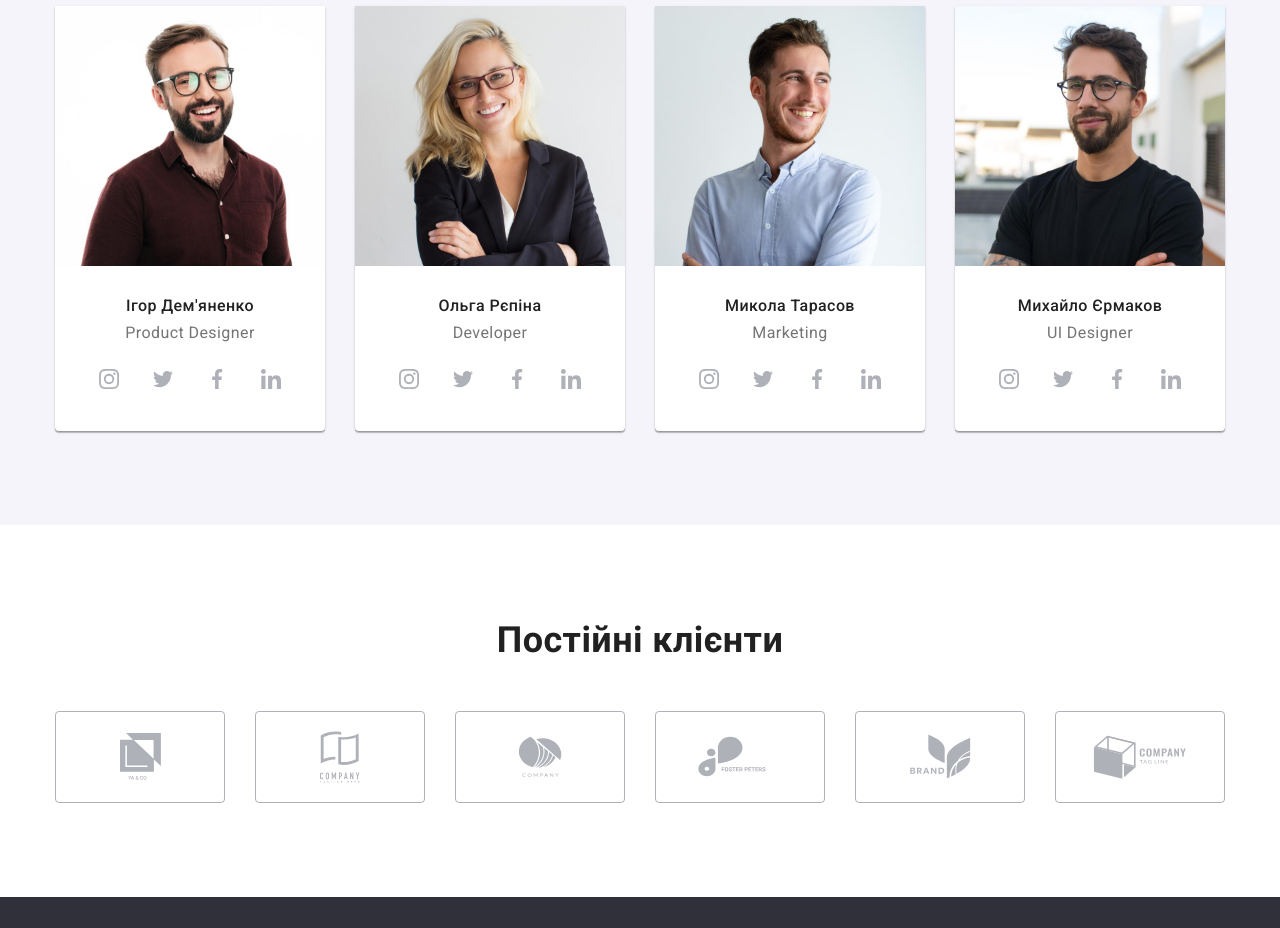
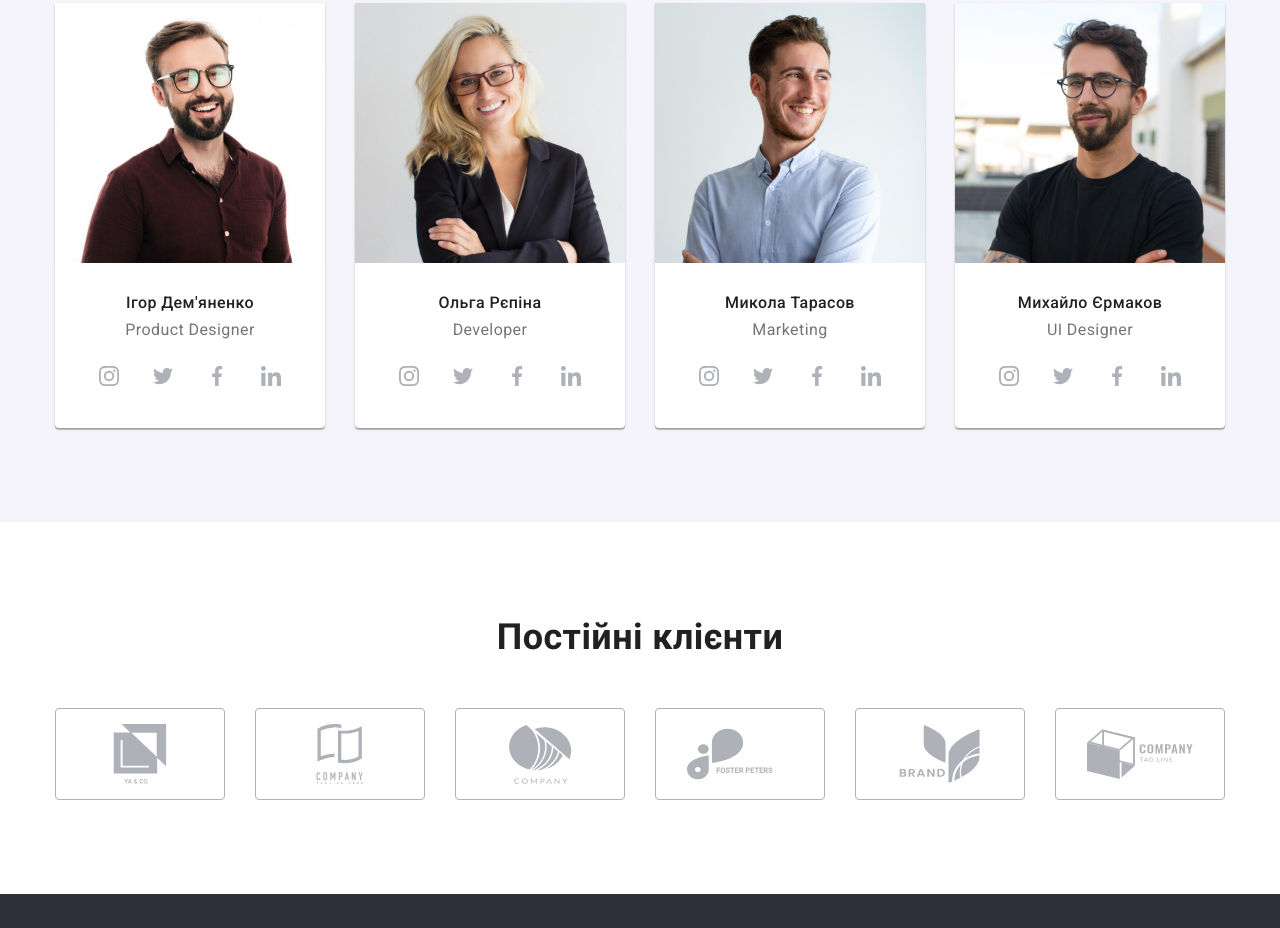
Before and after one commit to sergii-borodin/goit-markup-hw-04, a plain HTML site: page index.html in a window 1280 px wide. Shown: the part 1784-2712 px from the top of the page. Drawn offline with nearby package versions, Linux system fonts and the light colour scheme.

Commit message:
fixed errors in css and html

```diff
--- a/css/styles.css
+++ b/css/styles.css
@@ -150,6 +150,7 @@ body {
   padding-top: 32px;
   padding-bottom: 32px;
   display: flex;
+  align-items: center;
 }
 
 .contacts-icon {
@@ -225,11 +226,12 @@ body {
 }
 
 .feature {
-  /* max-width: 270px; */
-  padding: 25px 100px;
+  height: 120px;
   background-color: var(--accent-bg-color);
-  display: block;
+  display: flex;
   margin-bottom: 30px;
+  align-items: center;
+  justify-content: center;
 }
 
 .feature-icon {
@@ -282,8 +284,12 @@ body {
 }
 
 .team-item {
-  --item: 4;
   flex-basis: calc((100% - var(--indent) * (var(--item) - 1)) / var(--item));
+  background-color: var(--light-bg-color);
+  box-shadow: 0px 1px 3px rgba(0, 0, 0, 0.12), 0px 1px 1px rgba(0, 0, 0, 0.14),
+    0px 2px 1px rgba(0, 0, 0, 0.2);
+  border-radius: 0px 0px 4px 4px;
+  padding-bottom: 30px;
 }
 
 .team-titel {
@@ -291,14 +297,6 @@ body {
   font-size: 36px;
   line-height: calc(42 / 36);
   text-align: center;
-}
-
-.employers-card {
-  background-color: var(--light-bg-color);
-  box-shadow: 0px 1px 3px rgba(0, 0, 0, 0.12), 0px 1px 1px rgba(0, 0, 0, 0.14),
-    0px 2px 1px rgba(0, 0, 0, 0.2);
-  border-radius: 0px 0px 4px 4px;
-  padding-bottom: 30px;
 }
 
 .employees {
--- a/index.html
+++ b/index.html
@@ -161,13 +161,10 @@
           <h2 class="team-titel titel">Наша команда</h2>
           <ul class="team list">
             <li class="team-item">
-              <div class="employers-card">
               <img src="./img/img.jpg" alt="партрет дізайнера" width="270" />
               <div class="team-card">
                 <h3 class="team-name">Ігор Дем'яненко</h3>
                 <p class="team-profession">Product Designer</p>
-                </div>
-                <div class="team-social social">
                 <ul class="social-list list">
                   <li class="social-item">
                     <a
@@ -231,10 +228,8 @@
                   </li>
                 </ul>
               </div>
-              </div>
             </li>
             <li class="team-item">
-              <div class="employers-card">
               <img
                 src="./img/img(1).jpg"
                 alt="партрет фронтент дивелопа"
@@ -243,8 +238,6 @@
               <div class="team-card">
                 <h3 class="team-name">Ольга Рєпіна</h3>
                 <p class="team-profession">Developer</p>
-                </div>
-                <div class="team-social social">
                 <ul class="social-list list">
                   <li class="social-item">
                     <a
@@ -308,10 +301,8 @@
                   </li>
                 </ul>
               </div>
-              </div>
             </li>
             <li class="team-item">
-              <div class="employers-card">
               <img
                 src="./img/img(2).jpg"
                 alt="партрет маркетолога"
@@ -320,8 +311,6 @@
               <div class="team-card">
                 <h3 class="team-name">Микола Тарасов</h3>
                 <p class="team-profession">Marketing</p>
-                </div>
-                <div class="team-social social">
                 <ul class="social-list list">
                   <li class="social-item">
                     <a
@@ -385,10 +374,8 @@
                   </li>
                 </ul>
               </div>
-              </div>
             </li>
             <li class="team-item">
-              <div class="employers-card">
               <img
                 src="./img/img(3).jpg"
                 alt="партрет уі дізайнера"
@@ -397,8 +384,6 @@
               <div class="team-card">
                 <h3 class="team-name">Михайло Єрмаков</h3>
                 <p class="team-profession">UI Designer</p>
-                </div>
-                <div class="team-social social">
                 <ul class="social-list list">
                   <li class="social-item">
                     <a
@@ -462,7 +447,6 @@
                   </li>
                 </ul>
               </div>
-              </div>
             </li>
           </ul>
         </div>
@@ -478,7 +462,7 @@
                 target="_blank"
                 rel="noopener noreferrer"
               >
-                <svg class="clients-logo" width="41" height="47">
+                <svg class="clients-logo" width="106" height="60">
                   <use href="./img/icons.svg/symbol-defs.svg#group"></use>
                 </svg>
               </a>
@@ -490,7 +474,7 @@
                 target="_blank"
                 rel="noopener noreferrer"
               >
-                <svg class="clients-logo" width="40" height="52">
+                <svg class="clients-logo" width="106" height="60">
                   <use href="./img/icons.svg/symbol-defs.svg#group1"></use>
                 </svg>
               </a>
@@ -502,7 +486,7 @@
                 target="_blank"
                 rel="noopener noreferrer"
               >
-                <svg class="clients-logo" width="44" height="41">
+                <svg class="clients-logo" width="106" height="60">
                   <use href="./img/icons.svg/symbol-defs.svg#group2"></use>
                 </svg>
               </a>
@@ -514,7 +498,7 @@
                 target="_blank"
                 rel="noopener noreferrer"
               >
-                <svg class="clients-logo" width="84" height="41">
+                <svg class="clients-logo" width="106" height="60">
                   <use href="./img/icons.svg/symbol-defs.svg#group3"></use>
                 </svg>
               </a>
@@ -526,7 +510,7 @@
                 target="_blank"
                 rel="noopener noreferrer"
               >
-                <svg class="clients-logo" width="63" height="45">
+                <svg class="clients-logo" width="106" height="60">
                   <use href="./img/icons.svg/symbol-defs.svg#group4"></use>
                 </svg>
               </a>
@@ -538,7 +522,7 @@
                 target="_blank"
                 rel="noopener noreferrer"
               >
-                <svg class="clients-logo" width="94" height="44">
+                <svg class="clients-logo" width="106" height="60">
                   <use href="./img/icons.svg/symbol-defs.svg#group5"></use>
                 </svg>
               </a>
```
Lines whose indentation alone changed are shown as unchanged.
